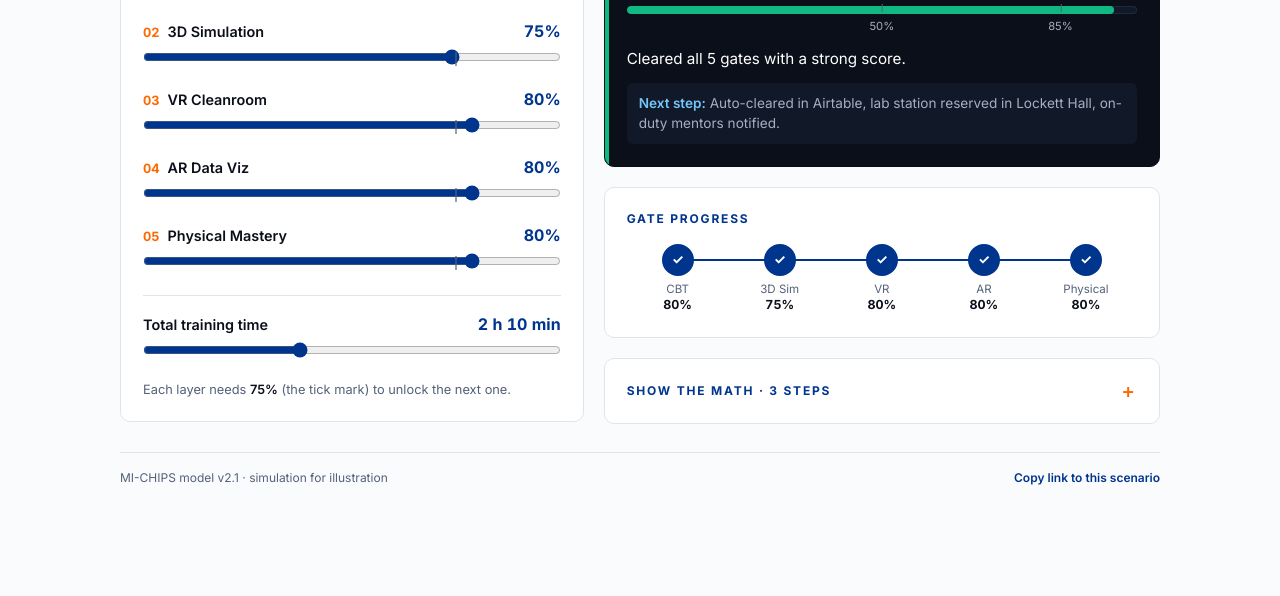
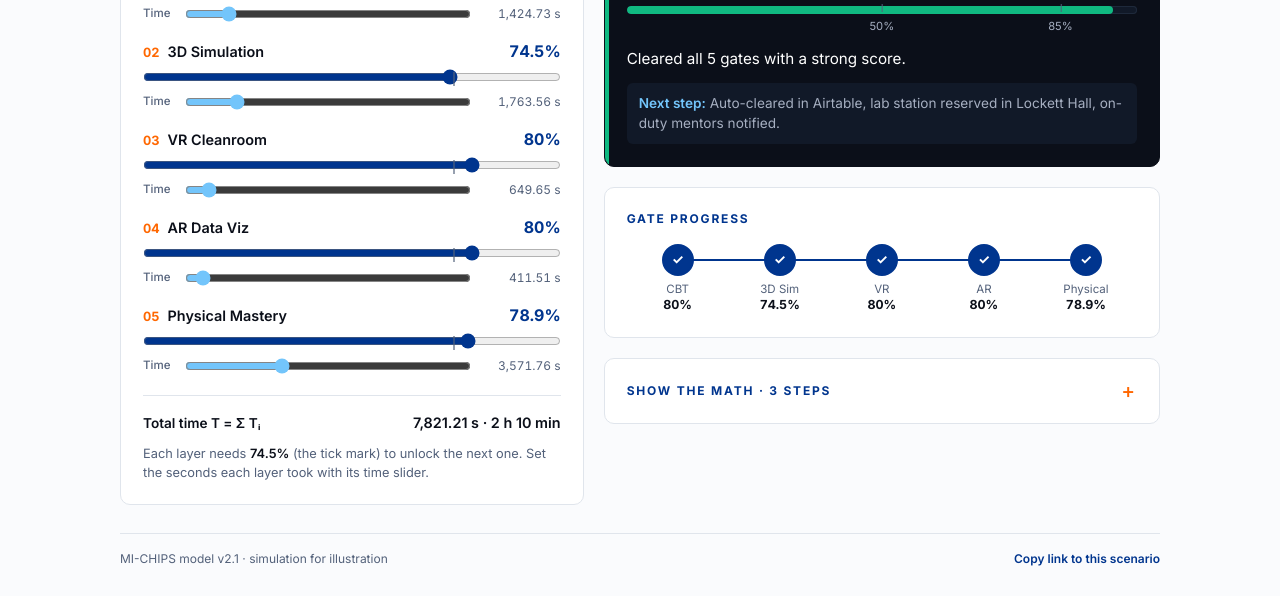
Before and after one commit to ARCChatBot/mi-chips-simulation, a plain HTML site: page index.html in a window 1280 px wide. Shown: the part 358-954 px from the top of the page. Before the commit the page ends 873 px from the top, so only its background shows below. Drawn offline with Linux system fonts and the light colour scheme.

Commit message:
Compute learning velocity per layer with its own complexity, proficiency and time
Each layer now has its own time slider (seconds). LVi = (Ci*Pi)/(100*Ti),
z uses the mean LVi with the coefficient rescaled to 677.6 so the reference
record keeps the same z. Pass mark set to 74.5 per the Systems Document.

Co-Authored-By: Claude Opus 5.5 <noreply@anthropic.com>

```diff
--- a/index.html
+++ b/index.html
@@ -132,7 +132,7 @@
         .range-wrap.gate::after {
             content: '';
             position: absolute;
-            left: calc(75% - 1px);
+            left: calc(74.5% - 1px);
             top: 50%;
             transform: translateY(-50%);
             width: 2px;
@@ -292,6 +292,28 @@
         }
         .mstep-live b { color: var(--heading); }
         .stats { display: grid; grid-template-columns: repeat(3, minmax(0, 1fr)); gap: 8px; }
+
+        .time-row {
+            display: grid;
+            grid-template-columns: 34px minmax(0, 1fr) 82px;
+            align-items: center;
+            gap: 8px;
+            margin-top: 2px;
+        }
+        .time-row label { font-size: 0.72rem; font-weight: 500; color: var(--label); }
+        .time-row input[type=range] { accent-color: var(--c10-ice-blue); height: 14px; }
+        .time-val { font-size: 0.75rem; color: var(--label); text-align: right; font-variant-numeric: tabular-nums; white-space: nowrap; }
+        .total-row { font-size: 0.85rem; font-weight: 600; margin-bottom: 10px; }
+        .total-row .val { font-size: 0.9rem; }
+
+        .table-wrap { overflow-x: auto; margin-bottom: 12px; }
+        .lv-tbl { width: 100%; border-collapse: collapse; font-size: 0.78rem; font-variant-numeric: tabular-nums; }
+        .lv-tbl th { text-align: right; font-weight: 600; color: var(--label); font-size: 0.7rem; padding: 4px 6px; border-bottom: 1px solid var(--line); }
+        .lv-tbl td { text-align: right; padding: 5px 6px; border-bottom: 1px solid var(--line); white-space: nowrap; }
+        .lv-tbl th:first-child, .lv-tbl td:first-child { text-align: left; }
+        .lv-tbl td.lv { font-family: var(--mono); font-weight: 600; color: var(--heading); }
+        .lv-tbl tr.off td { color: var(--c06-body-silver); }
+        .lv-tbl tr.off td.lv { font-family: inherit; font-weight: 500; color: var(--c06-body-silver); }
         .stat { background: var(--bg); border: 1px solid var(--line); border-radius: 6px; padding: 8px; text-align: center; }
         .stat-lbl { font-size: 0.68rem; color: var(--label); }
         .stat-val { font-family: var(--mono); font-size: 0.9rem; font-weight: 600; color: var(--heading); font-variant-numeric: tabular-nums; }
@@ -388,16 +410,11 @@
 
             <hr class="divider">
 
-            <div class="field">
-                <div class="field-head">
-                    <label for="slide-time">Total training time</label>
-                    <span class="val" id="val-time"></span>
-                </div>
-                <div class="range-wrap">
-                    <input type="range" id="slide-time" min="30" max="300" step="0.01" value="130.35">
-                </div>
+            <div class="field-head total-row">
+                <span>Total time T = Σ Tᵢ</span>
+                <span class="val" id="val-time"></span>
             </div>
-            <p class="hint">Each layer needs <b>75%</b> (the tick mark) to unlock the next one.</p>
+            <p class="hint">Each layer needs <b>74.5%</b> (the tick mark) to unlock the next one. Set the seconds each layer took with its time slider.</p>
         </section>
 
         <!-- Results -->
@@ -419,24 +436,31 @@
 
             <details class="card math">
                 <summary>Show the math · 3 steps</summary>
-                <p class="math-intro">The model turns five layer scores and training time into one probability in three steps.</p>
+                <p class="math-intro">The model turns five layer scores and five layer times into one probability in three steps.</p>
 
                 <div class="mstep">
-                    <div class="mstep-head"><span class="mstep-num">1</span><h3>Check the gates and measure progress</h3></div>
-                    <p class="mstep-text">Only layers cleared in order (75% or higher) count. From those layers the model takes three numbers: <b>C</b>, the complexity of the highest layer cleared; <b>P̄</b>, the average cleared score; and <b>LV</b>, the learning velocity, or how much complexity-weighted skill the student gains per second of training.</p>
-                    <div class="eq">LV = (C · P̄) / (100 · T_seconds)</div>
+                    <div class="mstep-head"><span class="mstep-num">1</span><h3>Check the gates and measure each layer's velocity</h3></div>
+                    <p class="mstep-text">Only layers passed in order (74.5% or higher) count. Each counted layer gets its own learning velocity from its own <b>complexity Cᵢ</b>, <b>proficiency Pᵢ</b> and <b>time Tᵢ in seconds</b>: how much complexity-weighted skill the student gained per second on that layer. The student's velocity <b>LV̄</b> is the average of those layer values.</p>
+                    <div class="eq">LVᵢ = (Cᵢ · Pᵢ) / (100 · Tᵢ)
+LV̄  = average of LVᵢ over passed layers</div>
+                    <div class="table-wrap">
+                        <table class="lv-tbl">
+                            <thead><tr><th>Layer</th><th>Cᵢ</th><th>Pᵢ</th><th>Tᵢ (s)</th><th>LVᵢ</th></tr></thead>
+                            <tbody id="lv-table"></tbody>
+                        </table>
+                    </div>
                     <div class="stats">
-                        <div class="stat"><div class="stat-lbl">Complexity C</div><div class="stat-val" id="out-c"></div></div>
-                        <div class="stat"><div class="stat-lbl">Mean score P̄</div><div class="stat-val" id="out-p"></div></div>
-                        <div class="stat"><div class="stat-lbl">Velocity LV</div><div class="stat-val" id="out-lv"></div></div>
+                        <div class="stat"><div class="stat-lbl">Layers passed</div><div class="stat-val" id="out-n"></div></div>
+                        <div class="stat"><div class="stat-lbl">Total time T (s)</div><div class="stat-val" id="out-t"></div></div>
+                        <div class="stat"><div class="stat-lbl">Mean velocity LV̄</div><div class="stat-val" id="out-lv"></div></div>
                     </div>
                     <p class="mstep-live" id="step1-live"></p>
                 </div>
 
                 <div class="mstep">
                     <div class="mstep-head"><span class="mstep-num">2</span><h3>Add up the evidence into a score, z</h3></div>
-                    <p class="mstep-text">The model starts from a baseline of −5.17. Each cleared layer's score adds to it, longer training time subtracts a little, and faster learning velocity adds a boost. The total is the <b>log-odds z</b>: above 0 means certification is more likely than not.</p>
-                    <div class="eq">z = −5.17 + Σ wᵢ·sᵢ − 0.00015·T_seconds + 3200·LV</div>
+                    <p class="mstep-text">The model starts from a baseline of −5.17. Each passed layer's score adds to it, total time (the sum of all layer times) subtracts a little, and a higher mean velocity adds a boost. The total is the <b>log-odds z</b>: above 0 means certification is more likely than not.</p>
+                    <div class="eq">z = −5.17 + Σ wᵢ·Pᵢ − 0.00015·T + 677.6·LV̄</div>
                     <div id="contrib"></div>
                     <p class="mstep-live" id="step2-live"></p>
                 </div>
@@ -473,20 +497,26 @@
             { key: 'l5', name: 'Physical Mastery', short: 'Physical', c: 8.0, w: 0.021 },
         ],
         timeCoef: -0.00015,
-        lvCoef: 3200.0,
-        gate: 75.0,
+        // Coefficient on the mean per-layer learning velocity. Rescaled from the
+        // original 3200 (fitted to the aggregate LV = C·P/(100·T)) so the reference
+        // record in the MI-CHIPS Systems Document keeps the same z (≈ +3.01, 95.3%).
+        lvCoef: 677.6,
+        gate: 74.5,          // pass mark, per the MI-CHIPS Systems Document
         greenAt: 85.0,
         yellowAt: 50.0,
     };
 
+    // Scores (l1–l5, %) and per-layer times (t1–t5, seconds)
     const PRESETS = {
-        passing:  { l1: 80, l2: 75, l3: 80, l4: 80, l5: 80, t: 130.35 },
-        advisory: { l1: 78, l2: 76, l3: 77, l4: 75, l5: 76, t: 240 },
-        gated:    { l1: 80, l2: 62, l3: 0,  l4: 0,  l5: 0,  t: 208.33 },
+        passing:  { l1: 80, l2: 74.5, l3: 80, l4: 80, l5: 78.9,
+                    t1: 1424.73, t2: 1763.56, t3: 649.65, t4: 411.51, t5: 3571.76 },
+        advisory: { l1: 78, l2: 76, l3: 77, l4: 75, l5: 76,
+                    t1: 2400, t2: 3000, t3: 1500, t4: 1200, t5: 4800 },
+        gated:    { l1: 80, l2: 62, l3: 0, l4: 0, l5: 0,
+                    t1: 4500, t2: 8000, t3: 0, t4: 0, t5: 0 },
     };
 
-    function evaluate(scores, tMins) {
-        const tSecs = tMins * 60.0;
+    function evaluate(scores, times) {
         let unlockedC = 0.0;
         const active = [];
         let gatedAt = null; // 1-based
@@ -501,8 +531,12 @@
             }
         }
 
+        const tSecs = times.reduce((a, b) => a + b, 0);       // T = Σ Tᵢ
         const P = active.length ? active.reduce((a, b) => a + b, 0) / active.length : 0.0;
-        const lv = (unlockedC * P) / (100.0 * tSecs);
+        // Per-layer learning velocity: LVᵢ = (Cᵢ · Pᵢ) / (100 · Tᵢ), 0 when Tᵢ is 0
+        const layerLV = MODEL.layers.map((L, i) =>
+            i < active.length && times[i] > 0 ? (L.c * scores[i]) / (100.0 * times[i]) : 0);
+        const lv = active.length ? layerLV.slice(0, active.length).reduce((a, b) => a + b, 0) / active.length : 0.0;
         const layerTerms = MODEL.layers.map((L, i) => i < active.length ? L.w * active[i] : 0);
         const timeTerm = MODEL.timeCoef * tSecs;
         const lvTerm = MODEL.lvCoef * lv;
@@ -515,8 +549,16 @@
         else if (prob * 100 >= MODEL.yellowAt) tier = 'yellow';
         else tier = 'red';
 
-        return { unlockedC, P, lv, z, prob, gatedAt, activeCount: active.length, layerTerms, timeTerm, lvTerm, tier };
+        return { unlockedC, P, lv, layerLV, tSecs, z, prob, gatedAt, activeCount: active.length, layerTerms, timeTerm, lvTerm, tier };
     }
+
+    // ---------- Formatting ----------
+    const fmtScore = s => (Number.isInteger(s) ? s : s.toFixed(1)) + '%';
+    const fmtSecs = s => s.toLocaleString('en-US', { minimumFractionDigits: 2, maximumFractionDigits: 2 }) + ' s';
+    const fmtDuration = s => {
+        const m = Math.round(s / 60);
+        return m >= 60 ? `${Math.floor(m / 60)} h ${m % 60} min` : `${m} min`;
+    };
 
     // ---------- Build inputs ----------
     const $ = id => document.getElementById(id);
@@ -527,18 +569,29 @@
                 <span class="val" id="val-${L.key}"></span>
             </div>
             <div class="range-wrap gate">
-                <input type="range" id="slide-${L.key}" min="0" max="100" value="80">
+                <input type="range" id="slide-${L.key}" min="0" max="100" step="0.1" value="80" aria-label="${L.name} score">
+            </div>
+            <div class="time-row">
+                <label for="time-${L.key}">Time</label>
+                <input type="range" id="time-${L.key}" min="0" max="10800" step="0.01" value="1200" aria-label="${L.name} time in seconds">
+                <span class="time-val" id="tval-${L.key}"></span>
             </div>
         </div>`).join('');
 
     const sliders = MODEL.layers.map(L => $('slide-' + L.key));
-    const timeSlider = $('slide-time');
+    const timeSliders = MODEL.layers.map(L => $('time-' + L.key));
+    const tKey = i => 't' + (i + 1);
 
     // ---------- State <-> URL ----------
-    const readState = () => ({ scores: sliders.map(s => parseFloat(s.value)), t: parseFloat(timeSlider.value) });
+    const readState = () => ({
+        scores: sliders.map(s => parseFloat(s.value)),
+        times: timeSliders.map(s => parseFloat(s.value)),
+    });
     function applyPreset(p) {
-        MODEL.layers.forEach((L, i) => { sliders[i].value = p[L.key]; });
-        timeSlider.value = p.t;
+        MODEL.layers.forEach((L, i) => {
+            sliders[i].value = p[L.key];
+            timeSliders[i].value = p[tKey(i)];
+        });
         update();
     }
     function loadFromHash() {
@@ -554,8 +607,10 @@
     }
     function writeHash(state) {
         const params = new URLSearchParams();
-        MODEL.layers.forEach((L, i) => params.set(L.key, state.scores[i]));
-        params.set('t', state.t);
+        MODEL.layers.forEach((L, i) => {
+            params.set(L.key, state.scores[i]);
+            params.set(tKey(i), state.times[i]);
+        });
         history.replaceState(null, '', '#' + params.toString());
     }
 
@@ -571,22 +626,20 @@
 
     function update() {
         const state = readState();
-        const r = evaluate(state.scores, state.t);
+        const r = evaluate(state.scores, state.times);
         current = r;
         const blockedIdx = r.gatedAt !== null ? r.gatedAt - 1 : null;
         const stateOf = i => blockedIdx === null || i < blockedIdx ? 'pass' : i === blockedIdx ? 'blocked' : 'locked';
 
         // Sliders
         MODEL.layers.forEach((L, i) => {
-            $('val-' + L.key).textContent = state.scores[i] + '%';
+            $('val-' + L.key).textContent = fmtScore(state.scores[i]);
+            $('tval-' + L.key).textContent = fmtSecs(state.times[i]);
             const f = $('field-' + L.key);
             f.classList.toggle('blocked', stateOf(i) === 'blocked');
             f.classList.toggle('locked', stateOf(i) === 'locked');
         });
-        const mins = state.t;
-        $('val-time').textContent = mins >= 60
-            ? `${Math.floor(mins / 60)} h ${Math.round(mins % 60)} min`
-            : `${Math.round(mins)} min`;
+        $('val-time').textContent = `${fmtSecs(r.tSecs)} · ${fmtDuration(r.tSecs)}`;
 
         // Hero
         const tier = TIER[r.tier];
@@ -603,7 +656,7 @@
 
         if (blocked) {
             const L = MODEL.layers[blockedIdx];
-            $('summary').textContent = `Scored ${state.scores[blockedIdx]}%, needs 75%. Later layers don't count until this one is passed.`;
+            $('summary').textContent = `Scored ${fmtScore(state.scores[blockedIdx])}, needs ${MODEL.gate}%. Later layers don't count until this one is passed.`;
             $('next').textContent = `Not cleared. Routed to OneDrive remediation modules for ${L.name}.`;
         } else if (r.tier === 'green') {
             $('summary').textContent = 'Cleared all 5 gates with a strong score.';
@@ -620,7 +673,7 @@
         $('steps').innerHTML = MODEL.layers.map((L, i) => {
             const s = stateOf(i);
             const mark = s === 'pass' ? '✓' : s === 'blocked' ? '✕' : i + 1;
-            const score = s === 'locked' ? 'locked' : state.scores[i] + '%';
+            const score = s === 'locked' ? 'locked' : fmtScore(state.scores[i]);
             return `<li class="step ${s}" aria-label="Layer ${i + 1} ${L.name}: ${s === 'pass' ? 'cleared' : s}">
                 <div class="dot">${mark}</div>
                 <div class="step-name">${L.short}</div>
@@ -629,14 +682,25 @@
         }).join('');
 
         // Math
-        $('out-c').textContent = r.unlockedC.toFixed(1);
-        $('out-p').textContent = r.P.toFixed(1) + '%';
+        $('lv-table').innerHTML = MODEL.layers.map((L, i) => {
+            const s = stateOf(i);
+            const counted = s === 'pass';
+            return `<tr class="${counted ? '' : 'off'}">
+                <td>0${i + 1} ${L.short}</td>
+                <td>${L.c.toFixed(1)}</td>
+                <td>${fmtScore(state.scores[i])}</td>
+                <td>${state.times[i].toFixed(2)}</td>
+                <td class="lv">${counted ? r.layerLV[i].toFixed(6) : (s === 'blocked' ? 'blocked' : 'locked')}</td>
+            </tr>`;
+        }).join('');
+        $('out-n').textContent = `${r.activeCount} of 5`;
+        $('out-t').textContent = r.tSecs.toFixed(2);
         $('out-lv').textContent = r.lv.toFixed(6);
         const zStr = (r.z >= 0 ? '+' : '−') + Math.abs(r.z).toFixed(2);
         const pStr = (r.prob * 100).toFixed(1) + '%';
         $('step1-live').innerHTML = r.activeCount === 0
-            ? `This student hasn't cleared Layer 01, so no layers count yet: C = 0 and LV = 0.`
-            : `This student cleared <b>${r.activeCount} of 5</b> layers${blocked ? ` (stopped at Layer 0${r.gatedAt})` : ''}, so C = <b>${r.unlockedC.toFixed(1)}</b>, P̄ = <b>${r.P.toFixed(1)}%</b> and LV = <b>${r.lv.toFixed(6)}</b>.`;
+            ? `This student hasn't passed Layer 01, so no layers count yet and LV̄ = 0.`
+            : `This student passed <b>${r.activeCount} of 5</b> layers${blocked ? ` (stopped at Layer 0${r.gatedAt})` : ''}. The average of their ${r.activeCount} per-layer velocities is LV̄ = <b>${r.lv.toFixed(6)}</b>, over a total time of T = <b>${fmtSecs(r.tSecs)}</b>.`;
         $('step2-live').innerHTML = `For this student, z = <b>${zStr}</b>. ${r.z >= 0
             ? 'That is above 0, so the odds favor certification.'
             : 'That is below 0, so the odds are against certification.'}`;
@@ -726,7 +790,7 @@
     }
 
     // ---------- Wiring ----------
-    [...sliders, timeSlider].forEach(s => s.addEventListener('input', update));
+    [...sliders, ...timeSliders].forEach(s => s.addEventListener('input', update));
     document.querySelectorAll('[data-preset]').forEach(b =>
         b.addEventListener('click', () => applyPreset(PRESETS[b.dataset.preset])));
 
```
Also changed, not shown: 1 other file.
